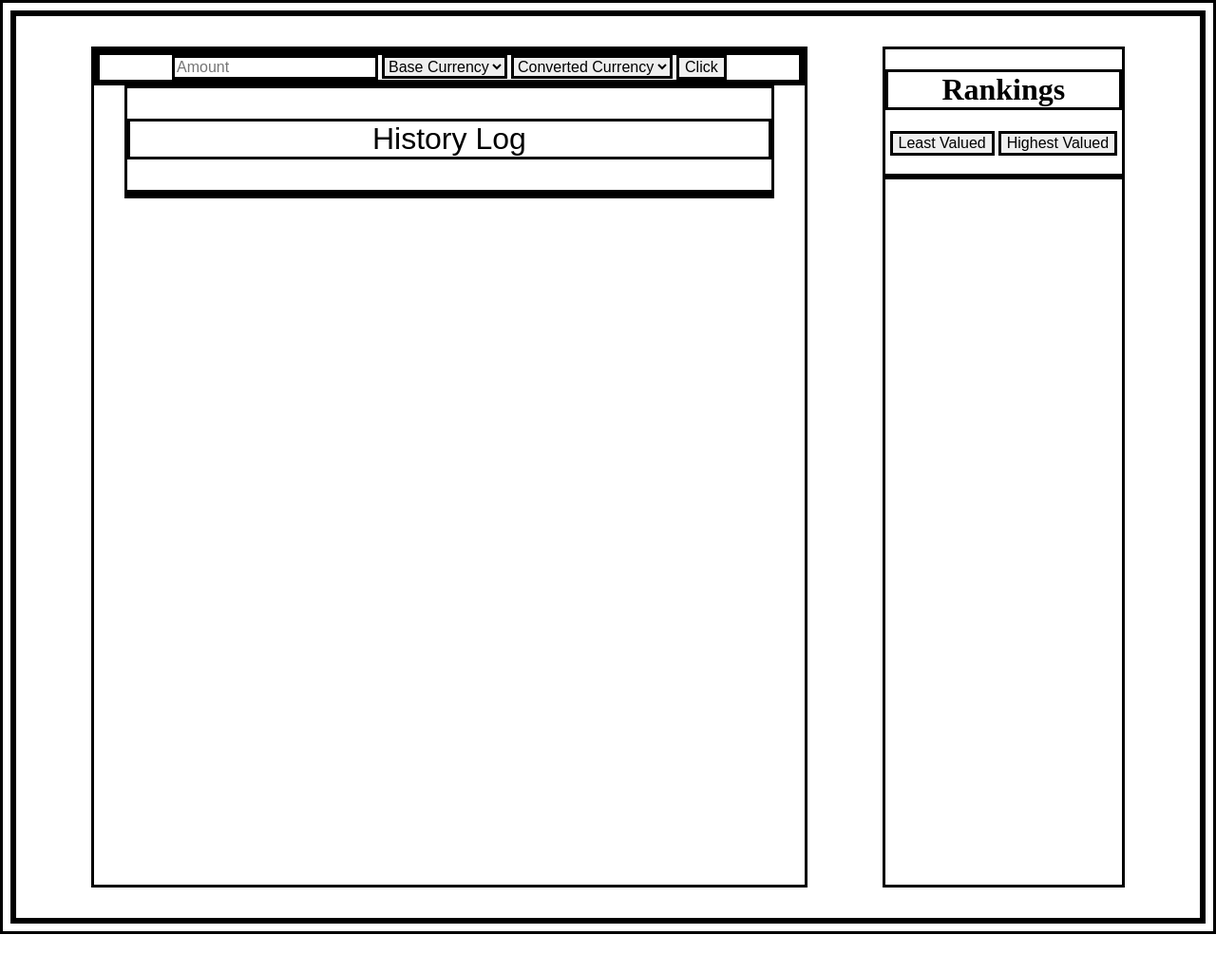
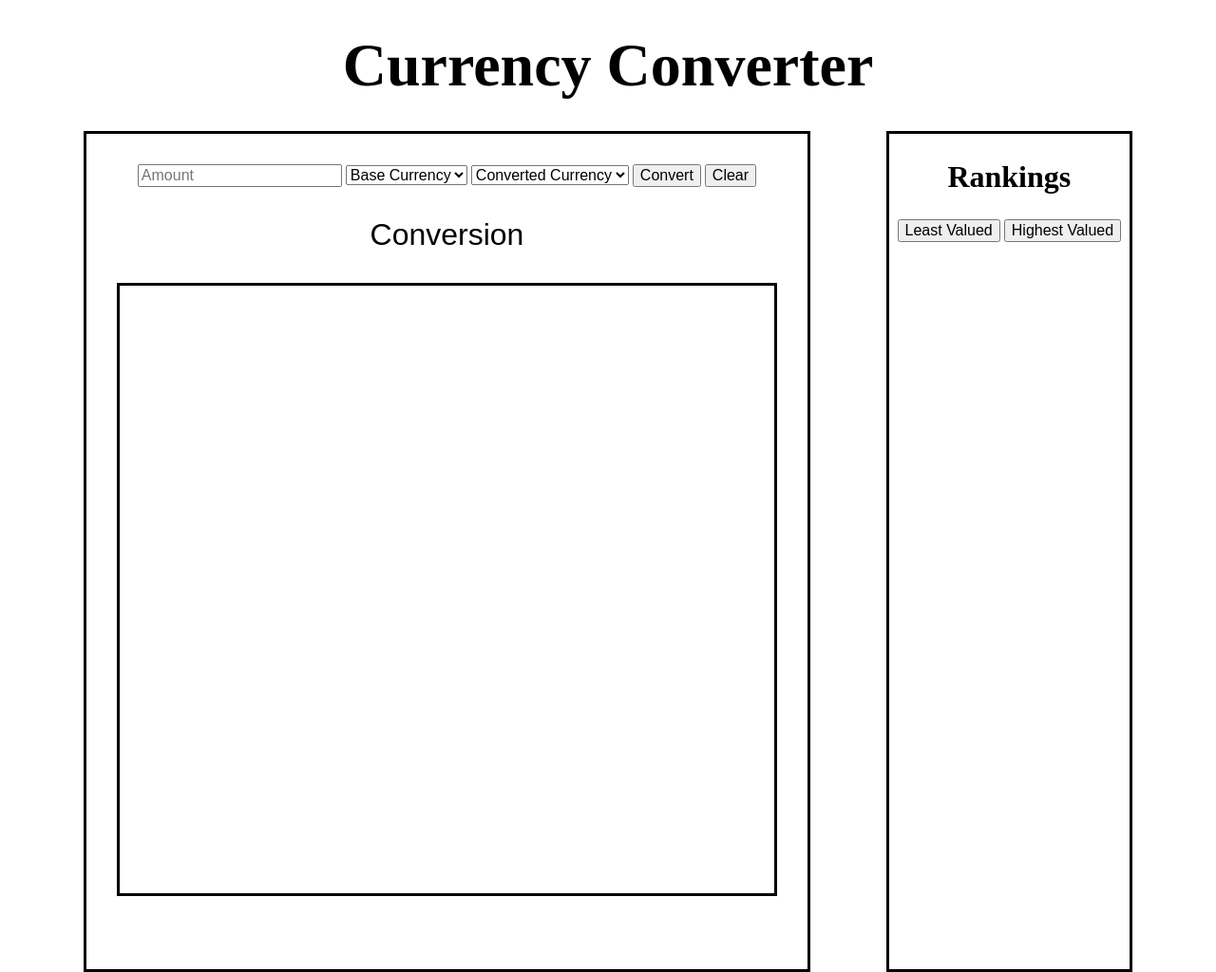
Before and after one commit to staten-island-tech/api-project-Christopher-Kwong, a website built with Vite: page API-Project/index.html in a window 1280 px wide. Shown: the whole page at 95% size. Before the commit the page ends 984 px from the top, so only its background shows below. Built offline with nearby package versions, Linux system fonts and the light colour scheme; no server answers; a web font is replaced by a local one.

Commit message:
1/31/2023

```diff
--- a/API-Project/index.html
+++ b/API-Project/index.html
@@ -4,9 +4,10 @@
     <meta charset="UTF-8" />
     <meta name="viewport" content="width=device-width, initial-scale=1.0" />
     <link rel="stylesheet" href="./style.css">
-    <title>Vite App</title>
+    <title>Currency Converter</title>
   </head>
   <body>
+    <h1>Currency Converter</h1>
     <div class="bigBox">
       <div class="subSection1">
       <form id="form">
@@ -18,16 +19,17 @@
           <select class="dropDownConverted">
             <option class="defaultOption">Converted Currency</option>
           </select>
-          <button id="valueButton" type="submit">Click</button>
+          <button id="valueButton" type="submit">Convert</button>
+          <button class="clearButton" type="click">Clear</button>
         </div>
       </form>
       <div id="outputBox">
-        <p>History Log</p>
+        <p>Conversion</p>
         <div id="output"></div>
       </div>
     </div>
     <div id="rankings" class="subSection2">
-      <h1 class="rankingsText">Rankings</h1>
+      <h2 class="rankingsText">Rankings</h2>
       <button class="leastValued" type="click">Least Valued</button>
       <button class="mostValued" type="click">Highest Valued</button>
       <h3 class="outputRankings"></h3>
--- a/API-Project/main.js
+++ b/API-Project/main.js
@@ -1,10 +1,12 @@
 const URL = "https://api.exchangerate.host/latest";
 
 const DOM = {
+  form: document.querySelector("#form"),
   output: document.querySelector("#output"),
   outputRankings: document.querySelector(".outputRankings"),
   dropDownBase: document.querySelector(".dropDownBase"),
   dropDownConverted: document.querySelector(".dropDownConverted"),
+  clearButton: document.querySelector(".clearButton"),
   leastValued: document.querySelector(".leastValued"),
   mostValued: document.querySelector(".mostValued"),
 };
@@ -34,7 +36,7 @@ async function getData(
     "beforeend",
     `<h2 class="log">${inputValue} ${baseCurrency} = ${Number.parseFloat(
       (inputValue / arrayElement[baseCurrency]) * arrayElement[toBeConverted]
-    ).toFixed(2)} ${toBeConverted}</h2>`
+    )} ${toBeConverted}</h2>`
   );
 }
 
@@ -44,7 +46,7 @@ function Clear(firstString, secondString, thirdString) {
   document.querySelector(".dropDownBase").value = thirdString;
 }
 
-document.querySelector("#form").addEventListener("submit", (event) => {
+DOM.form.addEventListener("submit", (event) => {
   event.preventDefault();
   let inputValue = document.querySelector(".textInput").value;
   let toBeConverted = document.querySelector(".dropDownConverted").value;
@@ -64,6 +66,13 @@ document.querySelector("#form").addEventListener("submit", (event) => {
 
 let entries = Object.entries(data.rates);
 
+entries.forEach((element) => {
+  if (element[0] == "USD") {
+  } else {
+    getData(DOM.output, data.rates, 1, "USD", element[0]);
+  }
+});
+
 function sortingValues(HTMLArea, arrayInput, compareFunction) {
   HTMLArea.textContent = "";
   for (let count = 0; count < 25; count++) {
@@ -75,6 +84,10 @@ function sortingValues(HTMLArea, arrayInput, compareFunction) {
   }
 }
 
+DOM.clearButton.addEventListener("click", function () {
+  DOM.output.textContent = "";
+});
+
 DOM.leastValued.addEventListener("click", function () {
   sortingValues(DOM.outputRankings, entries, (a, b) => b[1] - a[1]);
 });
@@ -82,3 +95,5 @@ DOM.leastValued.addEventListener("click", function () {
 DOM.mostValued.addEventListener("click", function () {
   sortingValues(DOM.outputRankings, entries, (a, b) => a[1] - b[1]);
 });
+
+sortingValues(DOM.outputRankings, entries, (a, b) => b[1] - a[1]);
--- a/API-Project/style.css
+++ b/API-Project/style.css
@@ -3,12 +3,9 @@
 @import url('https://fonts.cdnfonts.com/css/crevice-stencil');
 /* font-family: 'Crevice Stencil', sans-serif; */
 
-*{
-    border: black solid 0.2rem;
-}
-
 #interactions {
     text-align: center;
+    margin-top: 2rem;
 }
 
 button, input, select {
@@ -17,7 +14,6 @@ button, input, select {
 
 #outputBox {
     text-align: center;
-    border: black solid 0.2rem;
     font-size: 2rem;
     margin: 0rem 2rem 2rem 2rem;
     font-family: 'Cash Currency', sans-serif;
@@ -26,7 +22,9 @@ button, input, select {
 #output {
     font-size: 1rem;
     font-family: 'Crevice Stencil';
+    border: black solid 0.2rem;
     overflow-y: scroll;
+    height: 40rem;
 }
 
 .bigBox {
@@ -39,15 +37,25 @@ button, input, select {
 .subSection1 {
     width: 60%;
     height: 55rem;
-    margin: 2rem 0rem;
+    margin: 0rem 0rem 2rem 0rem;
     border: black solid 0.2rem;
 }
 
 .subSection2 {
     width: 20%;
     height: 55rem;
-    margin: 2rem 0rem;
+    margin: 0rem 0rem 2rem 0rem;
     overflow-y: scroll;
     text-align: center;
     border: black solid 0.2rem;
 }
+
+h1 {
+    text-align: center;
+    font-size: 4rem;
+    margin: 2rem;
+}
+
+h2 {
+    font-size: 2rem;
+}
```
